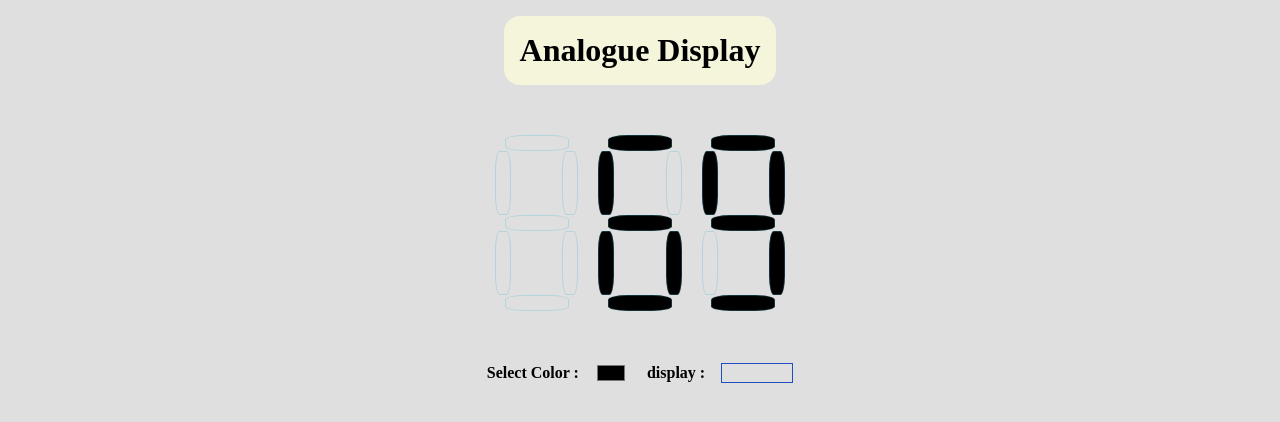
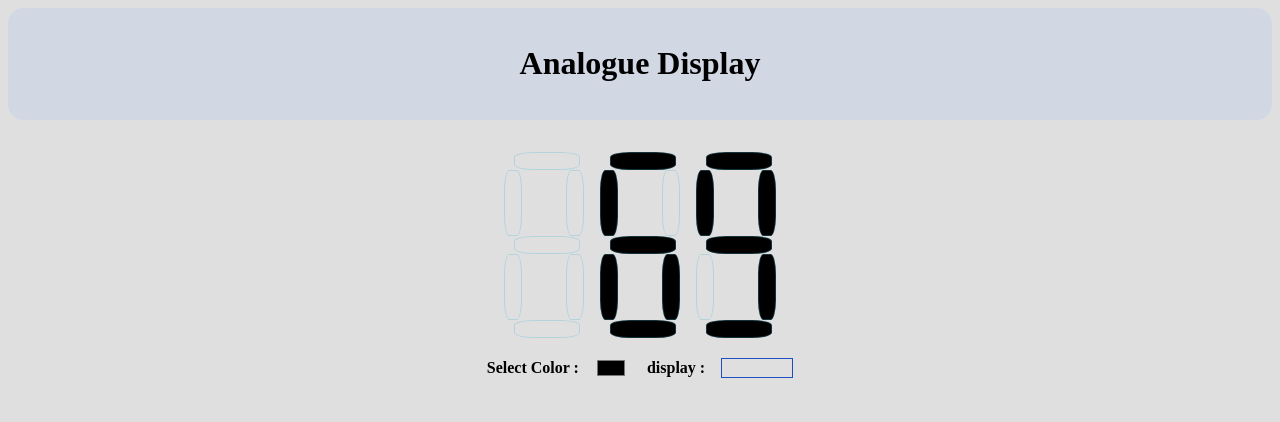
Before and after one commit to 1447bits/tiem, a plain HTML site: page analog/analog.html in a window 1280 px wide. Drawn offline with Linux system fonts and the light colour scheme.

Commit message:
added analog

```diff
--- a/analog/analog.html
+++ b/analog/analog.html
@@ -5,7 +5,60 @@
     <meta charset="UTF-8">
     <meta http-equiv="X-UA-Compatible" content="IE=edge">
     <meta name="viewport" content="width=device-width, initial-scale=1.0">
-    <link rel="stylesheet" href="../index.css">
+    <!-- <link rel="stylesheet" href="../index.css"> -->
+    <link rel="stylesheet" href="../css/segment.css">
+    <style>
+        body {
+            background: rgb(223, 223, 223);
+        }
+
+        .title {
+            display: flex;
+            margin: auto;
+            justify-content: center;
+            padding: 1em;
+            margin-bottom: 2em;
+            border-radius: 1em;
+            background-color: rgb(209, 215, 227);
+        }
+        .display {
+            display: flex;
+            gap: 1em;
+            justify-content: center;
+        }
+
+        /* controls styling */
+        #controls {
+            display: flex;
+            gap: 20px;
+            align-items: center;
+            justify-content: center;
+        }
+
+        label {
+            display: flex;
+            gap: 1em;
+            align-items: center;
+            justify-content: center;
+        }
+
+        #color {
+            all: unset;
+            width: 2em;
+            border-radius: 35px;
+            height: 1.5em;
+        }
+
+        #number {
+            all: unset;
+            width: 70px;
+            border: 1px solid rgb(32, 77, 191);
+        }
+
+        #number:focus {
+            background: rgba(0, 0, 0, 0.125);
+        }
+    </style>
     <title>Display</title>
 </head>
 
@@ -17,7 +70,7 @@
             <h1>Analogue Display</h1>
         </div>
         <div class="display">
-            <div class="num1">
+            <div class="num1 segment">
                 <div class="bar topBar"></div>
                 <div class="firstTwo">
                     <div class="bar first-two-1"></div>
@@ -31,7 +84,7 @@
                 <div class="bar bottomBar"></div>
             </div>
 
-            <div class="num2">
+            <div class="num2 segment">
                 <div class="bar topBar"></div>
                 <div class="firstTwo">
                     <div class="bar first-two-1"></div>
@@ -45,7 +98,7 @@
                 <div class="bar bottomBar"></div>
             </div>
 
-            <div class="num3">
+            <div class="num3 segment">
                 <div class="bar topBar"></div>
                 <div class="firstTwo">
                     <div class="bar first-two-1"></div>
--- /dev/null
+++ b/css/segment.css
@@ -0,0 +1,21 @@
+/* 7section display bars styling */
+.segment {
+    width: 5em;
+}
+.bar {
+    border-radius: 30%;
+    border: 0.5px solid rgba(68, 182, 214, 0.277);
+}
+.topBar, .midBar, .bottomBar {
+    width: 4em;
+    height: 1em;
+    margin-inline: 0.6em;
+}
+.firstTwo, .secondTwo {
+    display: flex;
+    justify-content: space-between;
+}
+.first-two-1, .first-two-2, .second-two-1, .second-two-2 {
+    height: 4em;
+    width: 1em;
+}
--- a/index.css
+++ b/index.css
@@ -11,7 +11,15 @@
 
 body {
     background: rgb(223, 223, 223);
+    padding: 2em;
 }
+/* #nav {
+    display: flex;
+    justify-content: center;
+    align-items: center;
+    gap: 1em;
+    margin: 2em;
+} */
 .clock {
     display: flex;
     gap: 50px;
@@ -53,51 +61,3 @@ body {
     gap: 20px;
     /* flex-direction: row; */
 }
-
-/* 7section display bars styling */
-.bar {
-    border-radius: 30%;
-    border: 0.5px solid rgba(68, 182, 214, 0.277);
-}
-.topBar, .midBar, .bottomBar {
-    width: 4em;
-    height: 1em;
-    margin-inline: 0.6em;
-}
-.firstTwo, .secondTwo {
-    display: flex;
-    justify-content: space-between;
-}
-.first-two-1, .first-two-2, .second-two-1, .second-two-2 {
-    height: 4em;
-    width: 1em;
-}
-
-
-/* controls styling */
-#controls {
-    display: flex;
-    gap: 20px;
-    align-items: center;
-    justify-content: center;
-}
-label {
-    display: flex;
-    gap:1em;
-    align-items: center;
-    justify-content: center;
-}
-#color {
-    all: unset;
-    width: 2em;
-    border-radius: 35px;
-    height: 1.5em;
-}
-#number {
-    all: unset;
-    width: 70px;
-    border: 1px solid rgb(32, 77, 191);
-}
-#number:focus {
-    background: rgba(0, 0, 0, 0.125);
-}
```
Also changed, not shown: index.html (+7 -0 lines).
